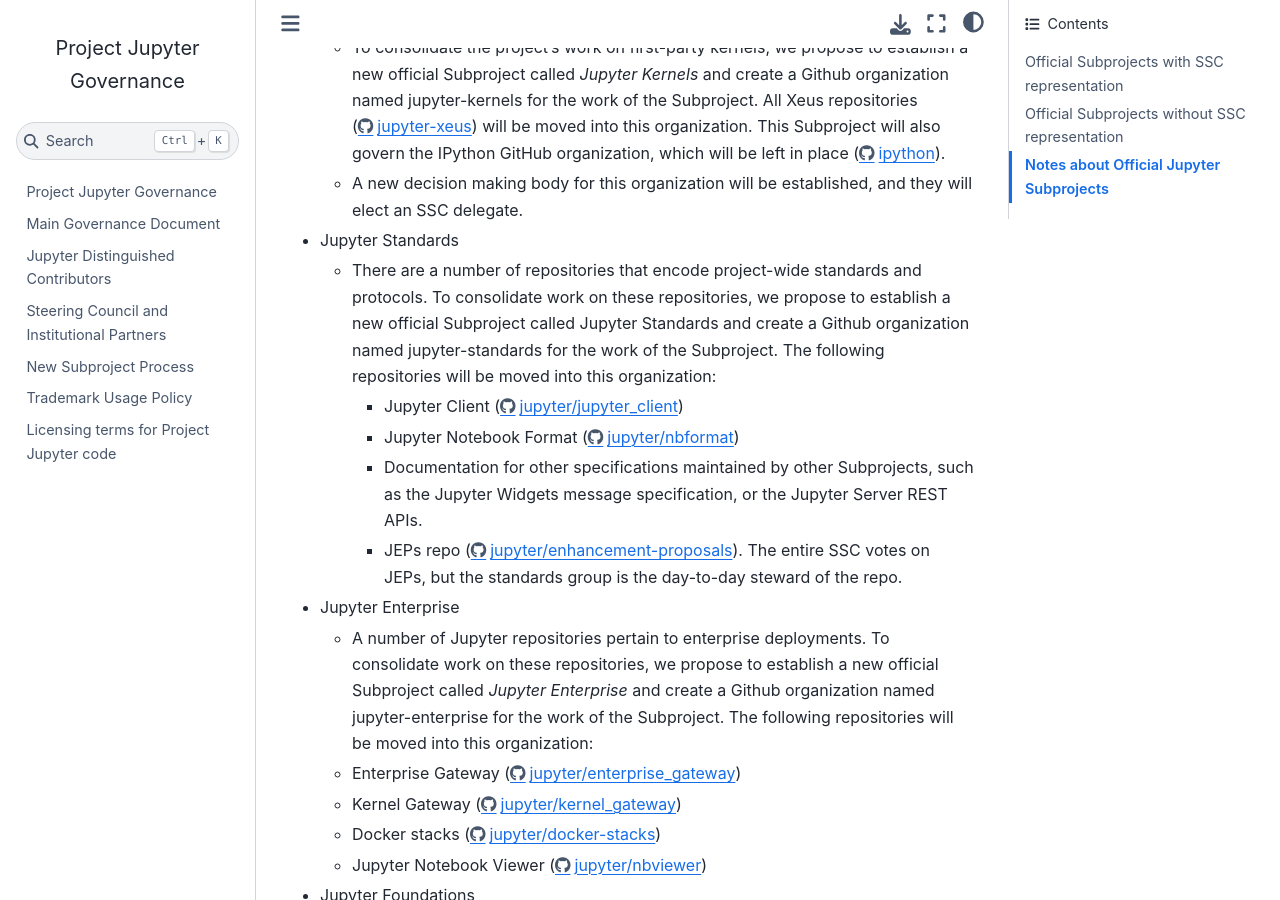
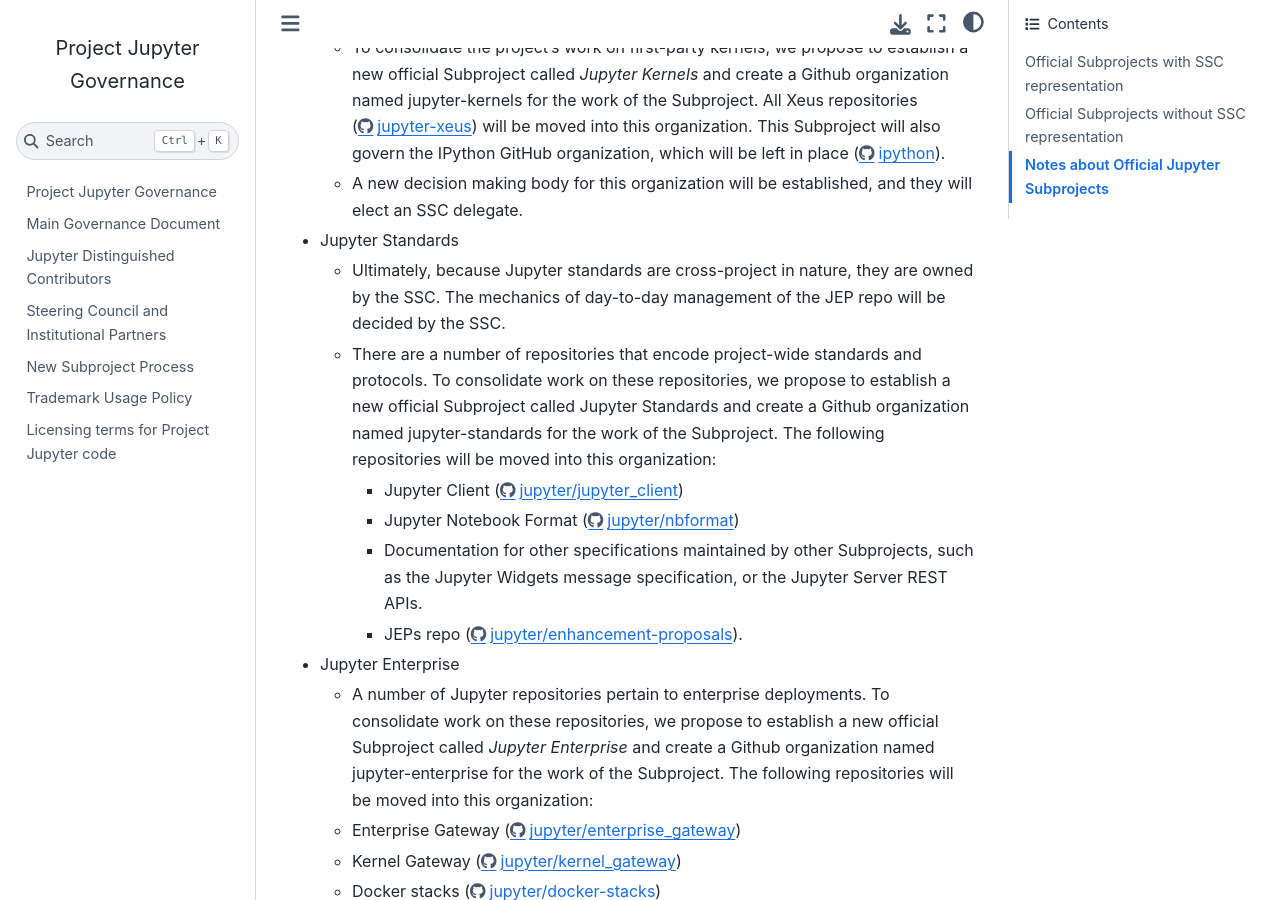
Before and after one commit to jupyter/governance, a Jupyter Book: the page built from list_of_subprojects.md, in a window 1280 px wide and 900 px high, scrolled down 2493 px. Built offline with Jupyter Book 1.0.4 settings and Sphinx 7.4.7 and the Sphinx Book theme 1.1.4, drawn with Linux system fonts in a browser that asks for light colours; pages that are not in the unit, such as notebooks, are missing from menus.

Commit message:
Clarify JEP scope based on feedback.

```diff
--- a/list_of_subprojects.md
+++ b/list_of_subprojects.md
@@ -47,11 +47,12 @@
   - To consolidate the project’s work on first-party kernels, we propose to establish a new official Subproject called _Jupyter Kernels_ and create a Github organization named jupyter-kernels for the work of the Subproject. All Xeus repositories (https://github.com/jupyter-xeus) will be moved into this organization. This Subproject will also govern the IPython GitHub organization, which will be left in place (https://github.com/ipython).
   - A new decision making body for this organization will be established, and they will elect an SSC delegate.
 - Jupyter Standards
+  - Ultimately, because Jupyter standards are cross-project in nature, they are owned by the SSC. The mechanics of day-to-day management of the JEP repo will be decided by the SSC.
   - There are a number of repositories that encode project-wide standards and protocols. To consolidate work on these repositories, we propose to establish a new official Subproject called Jupyter Standards and create a Github organization named jupyter-standards for the work of the Subproject. The following repositories will be moved into this organization:
     - Jupyter Client (https://github.com/jupyter/jupyter_client)
     - Jupyter Notebook Format (https://github.com/jupyter/nbformat)
     - Documentation for other specifications maintained by other Subprojects, such as the Jupyter Widgets message specification, or the Jupyter Server REST APIs.
-    - JEPs repo (https://github.com/jupyter/enhancement-proposals). The entire SSC votes on JEPs, but the standards group is the day-to-day steward of the repo.
+    - JEPs repo (https://github.com/jupyter/enhancement-proposals).
 - Jupyter Enterprise
   - A number of Jupyter repositories pertain to enterprise deployments. To consolidate work on these repositories, we propose to establish a new official Subproject called _Jupyter Enterprise_ and create a Github organization named jupyter-enterprise for the work of the Subproject. The following repositories will be moved into this organization:
   - Enterprise Gateway (https://github.com/jupyter/enterprise_gateway)
```
